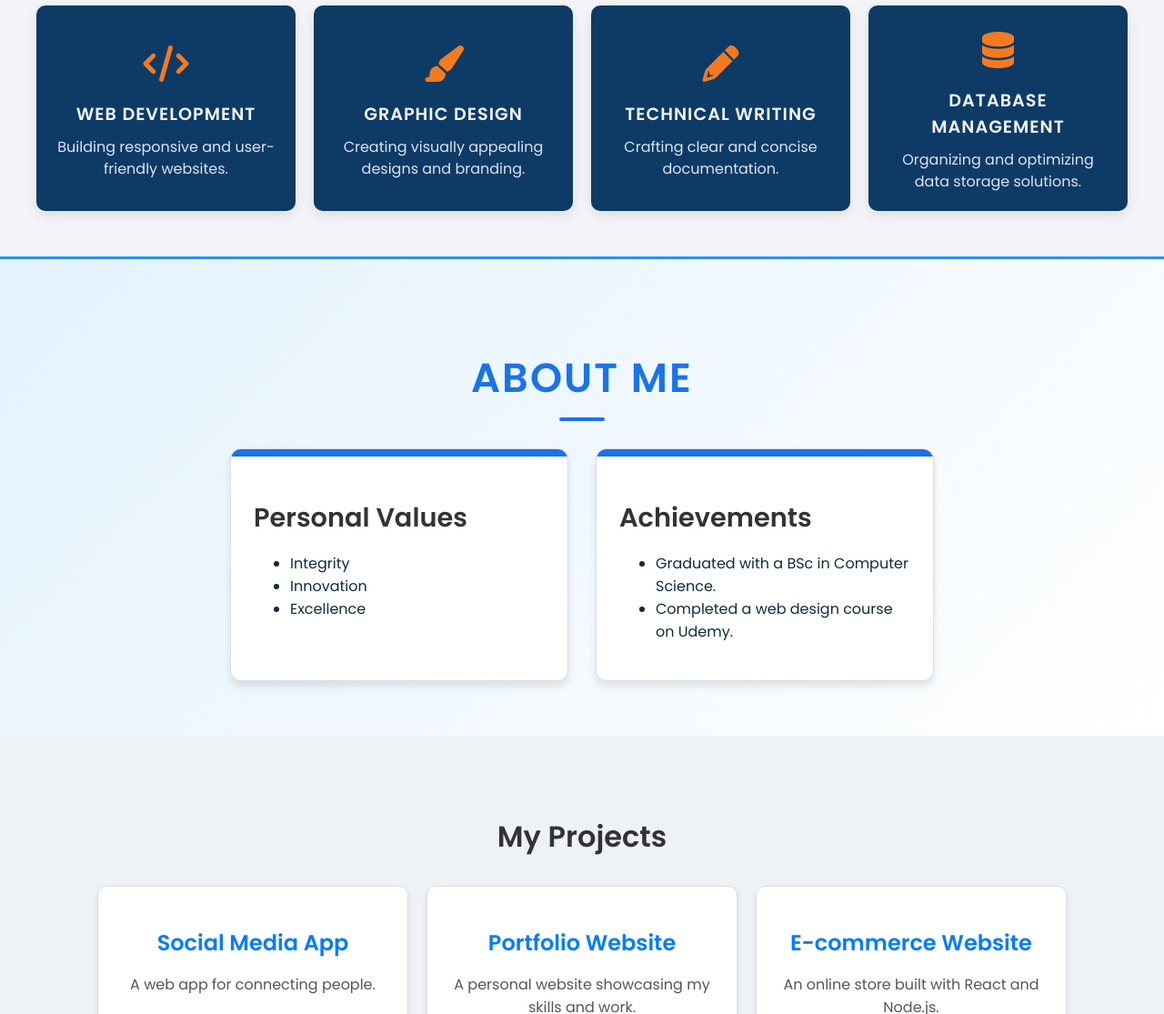
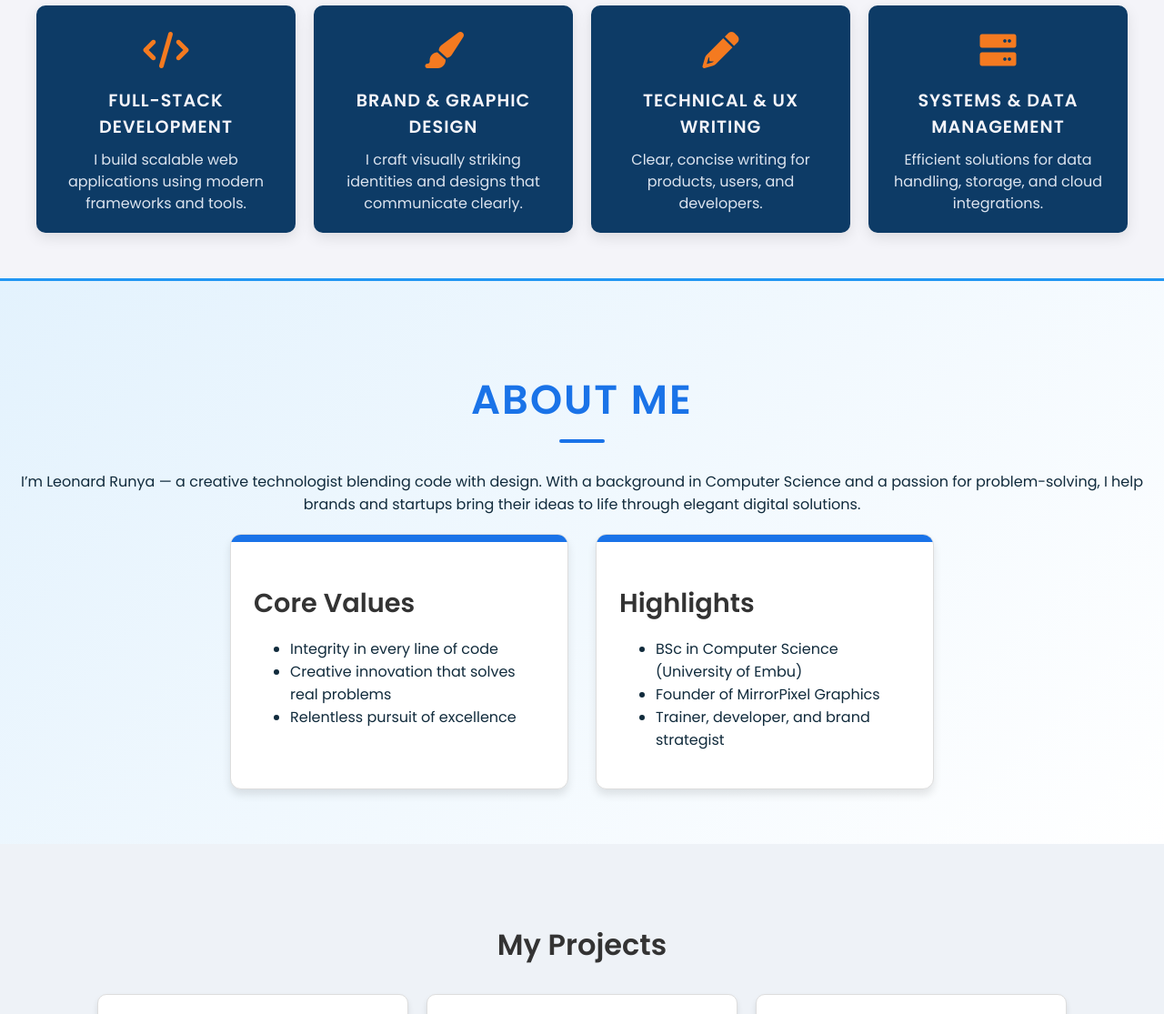
Before and after one commit to LennyTechiq/portfolio, a plain HTML site: page index.html in a window 1280 px wide. Shown: the part 663-1778 px from the top of the page at 91% size. Drawn offline with Linux system fonts and the light colour scheme.

Commit message:
updated the content of the page.

```diff
--- a/index.html
+++ b/index.html
@@ -30,33 +30,33 @@
   <section class="hero">
     <div class="hero-content">
       <h1>Leonard Runya</h1>
-      <p>Web Developer | IT Specialist | Designer</p>
-      <a href="#about" class="cta-btn">Let's Connect</a>
+      <p>Creative Technologist | Full-Stack Developer | Brand Designer</p>
+      <a href="#about" class="cta-btn">Explore My Work</a>
     </div>
   </section>
 
   <section class="skills-section">
-      <h2>My Skills</h2>
+      <h2>What I Do</h2>
       <div class="skills-grid">
           <div class="skill-item">
               <div class="skill-icon"><i class="fa fa-code"></i></div>
-              <div class="skill-name">Web Development</div>
-              <div class="skill-description">Building responsive and user-friendly websites.</div>
+              <div class="skill-name">Full-Stack Development</div>
+              <div class="skill-description">I build scalable web applications using modern frameworks and tools.</div>
           </div>
           <div class="skill-item">
               <div class="skill-icon"><i class="fa fa-paint-brush"></i></div>
-              <div class="skill-name">Graphic Design</div>
-              <div class="skill-description">Creating visually appealing designs and branding.</div>
+              <div class="skill-name">Brand & Graphic Design</div>
+              <div class="skill-description">I craft visually striking identities and designs that communicate clearly.</div>
           </div>
           <div class="skill-item">
               <div class="skill-icon"><i class="fa fa-pencil-alt"></i></div>
-              <div class="skill-name">Technical Writing</div>
-              <div class="skill-description">Crafting clear and concise documentation.</div>
+              <div class="skill-name">Technical & UX Writing</div>
+              <div class="skill-description">Clear, concise writing for products, users, and developers.</div>
           </div>
           <div class="skill-item">
-              <div class="skill-icon"><i class="fa fa-database"></i></div>
-              <div class="skill-name">Database Management</div>
-              <div class="skill-description">Organizing and optimizing data storage solutions.</div>
+              <div class="skill-icon"><i class="fa fa-server"></i></div>
+              <div class="skill-name">Systems & Data Management</div>
+              <div class="skill-description">Efficient solutions for data handling, storage, and cloud integrations.</div>
           </div>
       </div>
   </section>
@@ -64,20 +64,22 @@
   <!-- About Section -->
   <section id="about" class="about">
     <h2>About Me</h2>
+    <p>I’m Leonard Runya — a creative technologist blending code with design. With a background in Computer Science and a passion for problem-solving, I help brands and startups bring their ideas to life through elegant digital solutions.</p>
     <div class="about-cards">
       <div class="card personal-values">
-        <h3>Personal Values</h3>
+        <h3>Core Values</h3>
         <ul>
-          <li>Integrity</li>
-          <li>Innovation</li>
-          <li>Excellence</li>
+          <li>Integrity in every line of code</li>
+          <li>Creative innovation that solves real problems</li>
+          <li>Relentless pursuit of excellence</li>
         </ul>
       </div>
       <div class="card achievements">
-        <h3>Achievements</h3>
+        <h3>Highlights</h3>
         <ul>
-          <li>Graduated with a BSc in Computer Science.</li>
-          <li>Completed a web design course on Udemy.</li>
+          <li>BSc in Computer Science (University of Embu)</li>
+          <li>Founder of MirrorPixel Graphics</li>
+          <li>Trainer, developer, and brand strategist</li>
         </ul>
       </div>
     </div>
@@ -87,29 +89,29 @@
     <h2>My Projects</h2>
     <div class="project-grid">
       <div class="project-card" onclick="openModal(1)">
-        <h3>Social Media App</h3>
-        <p>A web app for connecting people.</p>
+        <h3>EchoHaven</h3>
+        <p>A social platform connecting communities with real-time features.</p>
         <a href="https://github.com/yourusername/social-media-app" target="_blank" class="github-link">
           <i class="fab fa-github"></i>
         </a>
       </div>
       <div class="project-card" onclick="openModal(2)">
-        <h3>Portfolio Website</h3>
-        <p>A personal website showcasing my skills and work.</p>
+        <h3>MirrorPixel Portfolio</h3>
+        <p>A clean, responsive showcase of branding and design work.</p>
         <a href="https://github.com/yourusername/portfolio-website" target="_blank" class="github-link">
           <i class="fab fa-github"></i>
         </a>
       </div>
       <div class="project-card" onclick="openModal(3)">
-        <h3>E-commerce Website</h3>
-        <p>An online store built with React and Node.js.</p>
+        <h3>ShopWave</h3>
+        <p>A dynamic e-commerce site built with React, Node.js, and Stripe.</p>
         <a href="https://github.com/yourusername/e-commerce-website" target="_blank" class="github-link">
           <i class="fab fa-github"></i>
         </a>
       </div>
       <div class="project-card" onclick="openModal(4)">
-        <h3>Task Manager App</h3>
-        <p>A productivity app for task management using React and Firebase.</p>
+        <h3>TaskPilot</h3>
+        <p>A powerful task manager app with Firebase backend integration.</p>
         <a href="https://github.com/yourusername/task-manager-app" target="_blank" class="github-link">
           <i class="fab fa-github"></i>
         </a>
@@ -125,7 +127,8 @@
 
   <!-- Contact Section -->
   <section id="contact" class="contact">
-    <h2>Contact Me</h2>
+    <h2>Let’s Work Together</h2>
+    <p>Have a project in mind, or just want to say hi? I'm always open to new ideas and collaborations.</p>
     <form action="https://formspree.io/f/movqlekr" method="POST" id="contact-form">
       <input type="text" name="name" placeholder="Your Name" required>
       <input type="email" name="email" placeholder="Your Email" required>
--- a/style.css
+++ b/style.css
@@ -157,7 +157,7 @@ nav {
 
 /* Hero Section */
 .hero {
-  background: url('../images/mirrorpixel.jpg') center/cover no-repeat,
+  background: url('../images/banner.png') center/cover no-repeat,
               linear-gradient(135deg, rgba(241, 196, 15, 0.7), rgba(230, 126, 34, 0.7)); /* Image with gradient overlay */
   padding: 120px 20px;
   color: white;
```
Also changed, not shown: images/mirrorpixel.jpg (deleted), 1 other file.
